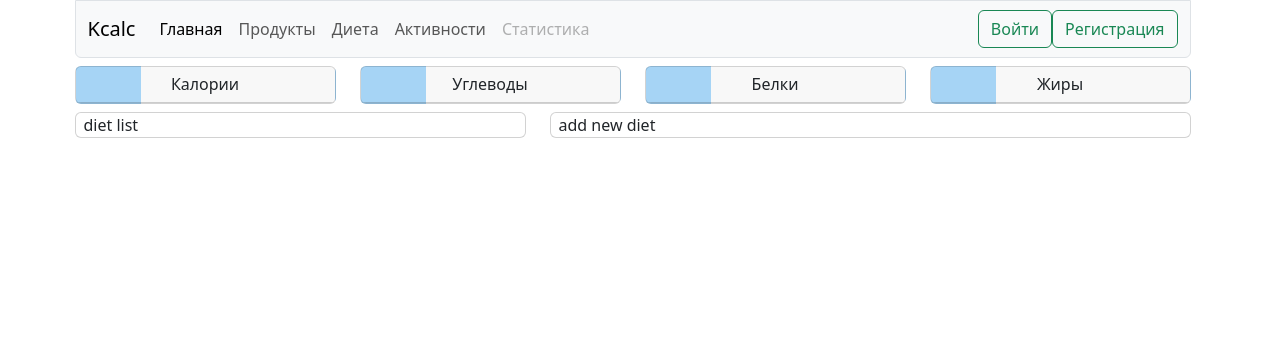
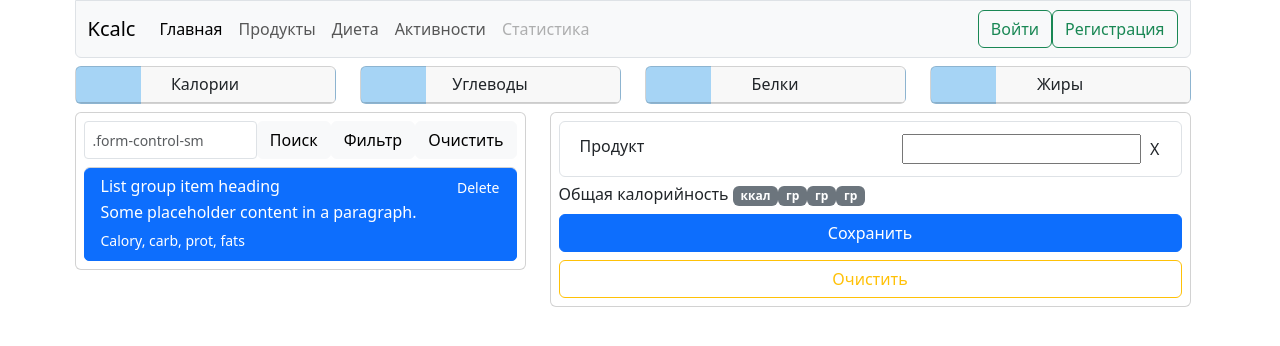
Before and after one commit to evgeniy-shota/spa_kcalc, a Vue app: page /diet in a window 1280 px wide. Shown: the top 346 px of the page. Built offline with nearby package versions, Linux system fonts and the light colour scheme.

Commit message:
add diet view

```diff
--- /dev/null
+++ b/src/stores/dietsStore.js
@@ -0,0 +1,47 @@
+import { ref } from 'vue'
+import { defineStore } from 'pinia'
+import axios from 'axios'
+
+const URL_API_DIETS = 'http://localhost:8000/api/diets'
+const URL_API_DIET = 'http://localhost:8000/api/diets/'
+
+export const useDietsStore = defineStore('diets', () => {
+  const diets = ref([])
+  const diet = ref([])
+
+  function $reset() {
+    diets = []
+    diet = []
+  }
+
+  // get list of categories
+  const getDiets = async () => {
+    axios.defaults.withXSRFToken = true
+    axios.defaults.withCredentials = true
+    axios
+      .get(URL_API_DIETS)
+      .then((response) => {
+        diets.value = response.data.data
+      })
+      .catch((error) => {
+        console.log(error)
+      })
+  }
+
+  // get list of products in category
+  const getDiet = async (diet_id = 0) => {
+    axios.defaults.withXSRFToken = true
+    axios.defaults.withCredentials = true
+
+    axios
+      .get(URL_API_DIET + `${diet_id}`)
+      .then((response) => {
+        diet.value = response.data.data
+      })
+      .catch((error) => {
+        console.log(error)
+      })
+  }
+
+  return { diets, diet, getDiets, getDiet, $reset }
+})
--- a/src/views/DietView.vue
+++ b/src/views/DietView.vue
@@ -1,23 +1,75 @@
 <script setup>
 import { ref } from 'vue';
+import { useDietsStore } from '@/stores/dietsStore';
+import axios from 'axios';
+
+const selected_products = [];
+
+const dietsStore = useDietsStore();
 </script>
 
 <template>
     <div class="col-5">
-        <div class="card ps-2 pe-2">diet list
-            <div class="list-group list-height-limit">
+        <div class="card pt-2 ps-2 pe-2">
+            <div class="d-flex flex-row mb-2">
+                <input class="form-control form-control-sm" type="text" placeholder=".form-control-sm"
+                    aria-label=".form-control-sm example">
 
-                <!-- <a v-for="product in productsStore.products" :key="product.id"
-                    class="list-group-item list-group-item-action" style="cursor: pointer;" aria-current="true"
-                    v-on:click="getProductInfo(product.id)">
-                    <p class="mb-1">{{ product.name }}</p>
-                    <small>Калорийность: {{ product.calory }}</small>
+                <button type="button" class="btn btn-light">Поиск</button>
+                <button type="button" class="btn btn-light">Фильтр</button>
+                <button type="button" class="btn btn-light">Очистить</button>
+
+            </div>
+
+            <div class="list-group list-height-limit mb-2">
+                <a href="#" class="list-group-item list-group-item-action active" aria-current="true">
+                    <div class="d-flex w-100 justify-content-between">
+                        <h6 class="mb-1">List group item heading</h6>
+                        <small>Delete</small>
+                    </div>
+                    <p class="mb-1">Some placeholder content in a paragraph.</p>
+                    <small>Calory, carb, prot, fats</small>
+                </a>
+                <!-- <a href="#" class="list-group-item list-group-item-action">
+                    <div class="d-flex w-100 justify-content-between">
+                        <h5 class="mb-1">List group item heading</h5>
+                        <small class="text-body-secondary">3 days ago</small>
+                    </div>
+                    <p class="mb-1">Some placeholder content in a paragraph.</p>
+                    <small class="text-body-secondary">And some muted small print.</small>
                 </a> -->
-
             </div>
         </div>
     </div>
     <div class="col">
-        <div class="card ps-2 pe-2">add new diet</div>
+        <div class="card pt-2 ps-2 pe-2">
+            <form action="">
+                <ul class="list-group mb-2">
+                    <li class="list-group-item">
+                        <div class="d-flex flex-row">
+                            <div class="p-1 flex-grow-1">Продукт</div>
+                            <div class="p-1">
+                                <input type="number" name="productNumber" id="productNumber">
+                            </div>
+
+                            <button type="button" class="btn p-1" aria-label="Remove">X</button>
+
+                        </div>
+                    </li>
+
+                </ul>
+
+                <h6>Общая калорийность
+                    <span class="badge text-bg-secondary">ккал</span>
+                    <span class="badge text-bg-secondary">гр</span>
+                    <span class="badge text-bg-secondary">гр</span>
+                    <span class="badge text-bg-secondary">гр</span>
+                </h6>
+                <div class="d-grid gap-2 mb-2">
+                    <button class="btn btn-primary" type="button">Сохранить</button>
+                    <button class="btn btn-outline-warning" type="button">Очистить</button>
+                </div>
+            </form>
+        </div>
     </div>
 </template>
```
